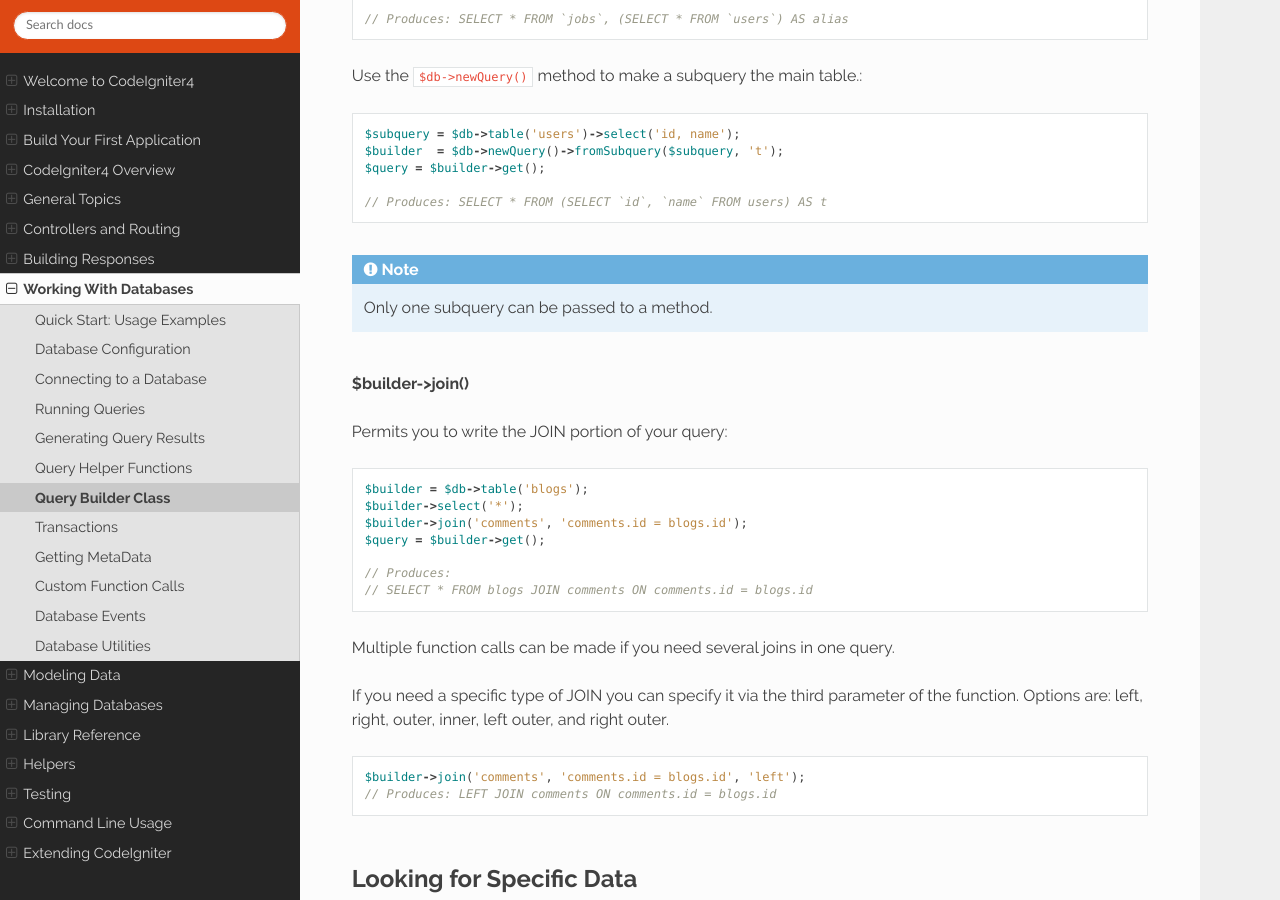
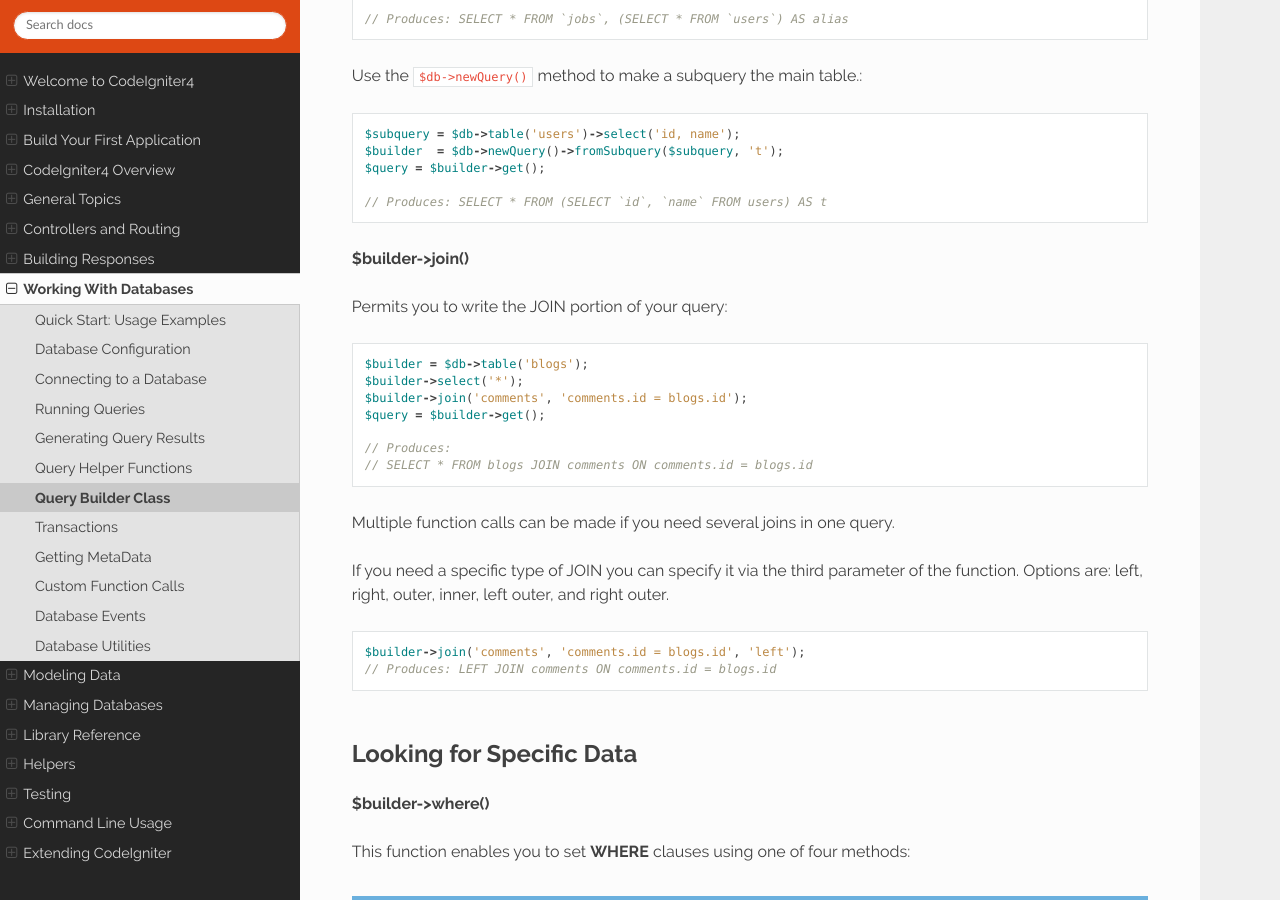
Before and after one commit to NEKOGET/ci4_user_guide_src, a Sphinx documentation site: the page built from source/database/query_builder.rst, in a window 1280 px wide and 900 px high, scrolled down 5076 px. Built offline with Sphinx 7.4.7 and the Read the Docs theme 2.0.0, drawn with Linux system fonts in a browser that asks for light colours.

Commit message:
Fix: QueryBuilder doc

```diff
--- a/source/database/query_builder.rst
+++ b/source/database/query_builder.rst
@@ -229,8 +229,6 @@ Use the ``$db->newQuery()`` method to make a subquery the main table.::
     $query = $builder->get();
 
     // Produces: SELECT * FROM (SELECT `id`, `name` FROM users) AS t
-
-.. note:: Only one subquery can be passed to a method.
 
 **$builder->join()**
 
```
